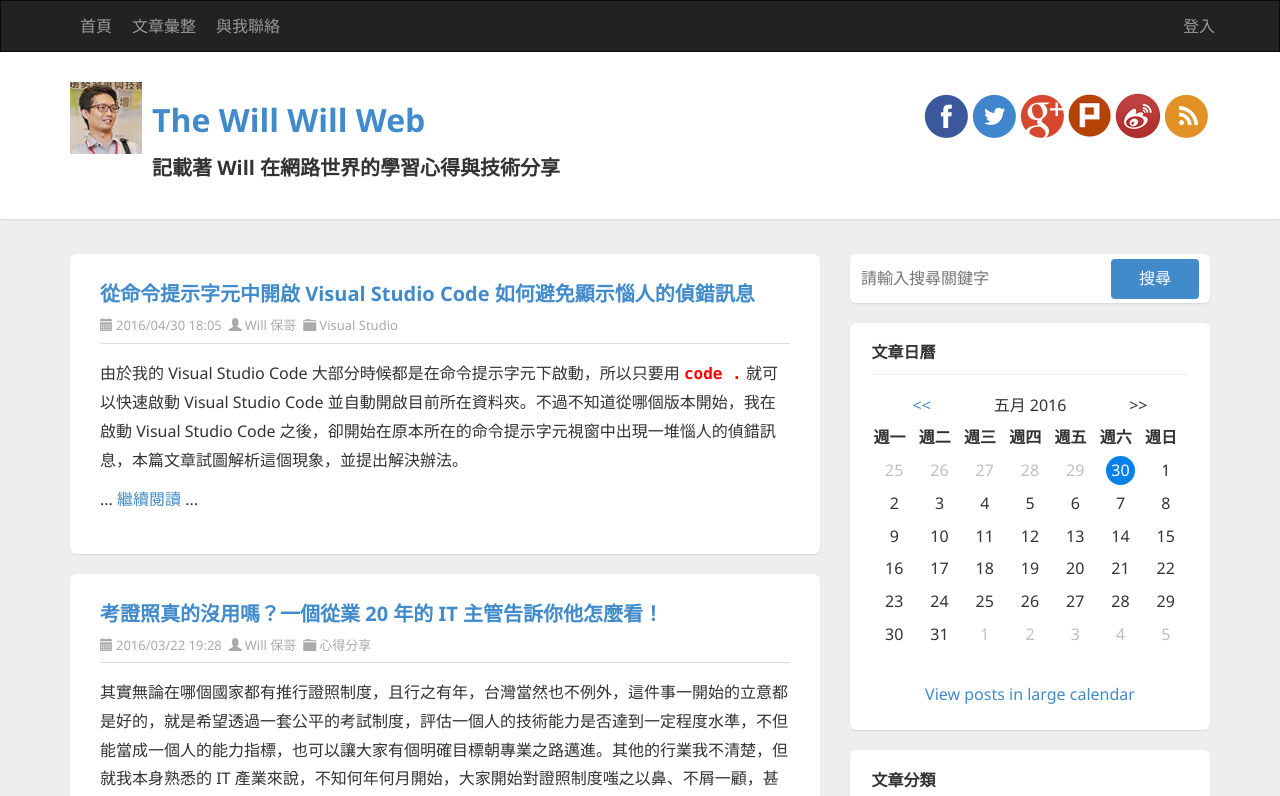
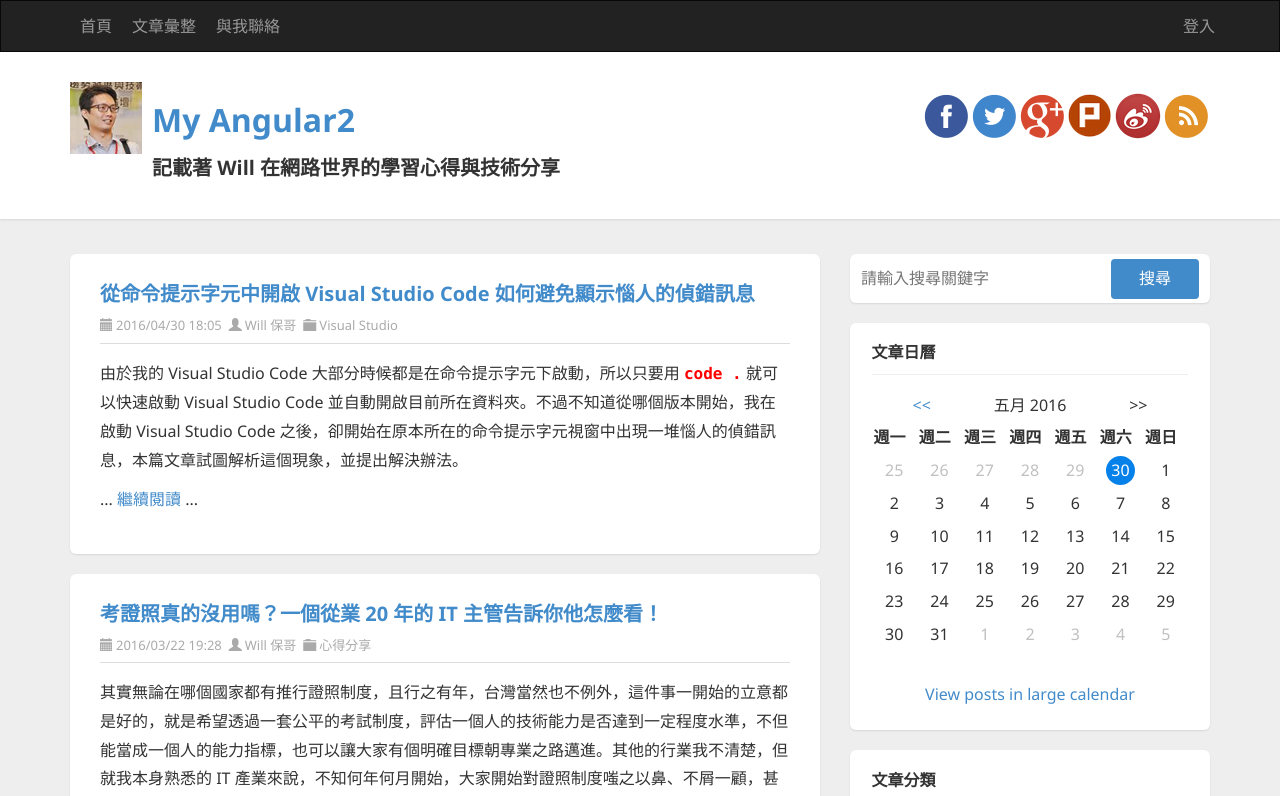
Before and after one commit to shengrass/demo1, an Angular app: page / in a window 1280 px wide. Shown: the top 796 px of the page. Built offline with nearby package versions, Linux system fonts and the light colour scheme.

Commit message:
練習 Angular 資料繫結方法：內嵌繫結、屬性繫結

```diff
--- a/src/app/header/header.component.html
+++ b/src/app/header/header.component.html
@@ -24,11 +24,12 @@
   </div>
   <div class="title-wrapper">
     <div class="container">
-
-      <img src="/assets/images/logo.png" class="pull-left logo" alt="The Will Will Web">
+      <!-- 屬性繫結 -->
+      <img src="/assets/images/logo.png" class="pull-left logo" [title]="title">
 
       <div class="pull-left">
-        <h1><a href="http://blog.miniasp.com/">The Will Will Web</a></h1>
+        <!-- 內嵌繫結 -->
+        <h1><a href="http://blog.miniasp.com/">{{ title }}</a></h1>
         <h3>記載著 Will 在網路世界的學習心得與技術分享</h3>
       </div>
 
--- a/src/app/header/header.component.ts
+++ b/src/app/header/header.component.ts
@@ -6,7 +6,7 @@ import { Component, OnInit } from '@angular/core';
   styleUrls: ['./header.component.css']
 })
 export class HeaderComponent implements OnInit {
-
+  title = "My Angular2"
   constructor() { }
 
   ngOnInit() {
```
